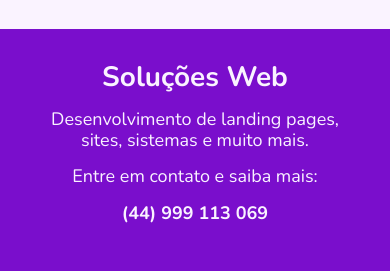
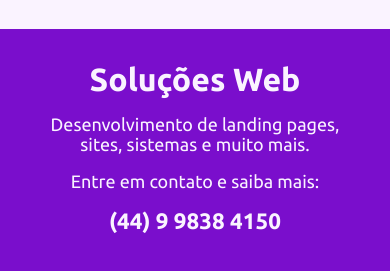
Before and after one commit to leovesoliveira/miubeta, a plain HTML site: page index.html in a window 390 px wide. Shown: the part 351-622 px from the top of the page. Drawn offline with nearby package versions, Linux system fonts and the light colour scheme.

Commit message:
modify phone number and change font Nunito to Ubuntu

```diff
--- a/assets/css/main.css
+++ b/assets/css/main.css
@@ -11,7 +11,7 @@ html, body {
 }
 
 body {
-  font-family: 'Nunito', sans-serif;
+  font-family: 'Ubuntu', sans-serif;
   font-size: 1em;
   text-align: center;
 }
@@ -63,7 +63,7 @@ a {
 
 .title {
   color: #faf3ff;
-  font-size: 1.75rem;
+  font-size: 2rem;
   font-weight: 700;
   margin: 0;
   padding: 0 0 1rem;
@@ -78,6 +78,9 @@ a {
   margin: 0;
   padding: 0 0 1rem;
 }
+.text--lg {
+  font-size: 1.4rem;
+}
 .text--bold {
   font-weight: 700;
 }
--- a/index.html
+++ b/index.html
@@ -8,7 +8,7 @@
 
   <link rel="shortcut icon" href="/assets/images/favicon.ico" type="image/x-icon" />
 
-  <link href="https://fonts.googleapis.com/css?family=Nunito:400,700" rel="stylesheet">
+  <link href="https://fonts.googleapis.com/css?family=Ubuntu:400,700" rel="stylesheet">
 
   <link rel="stylesheet" href="assets/css/normalize.css">
   <link rel="stylesheet" href="assets/css/main.css">
@@ -24,8 +24,9 @@
       <h2 class="title">Soluções Web</h2>
       <p class="text">Desenvolvimento de landing pages, sites, sistemas e muito mais.</p>
       <p class="text">Entre em contato e saiba mais:</p>
+
       <p class="text text--bold text--lg">
-        <a href="tel:44999113069">(44) 999 113 069</a>
+        <a href="tel:44998384150">(44) 9 9838 4150</a>
       </p>
     </section>
   </div>
```
